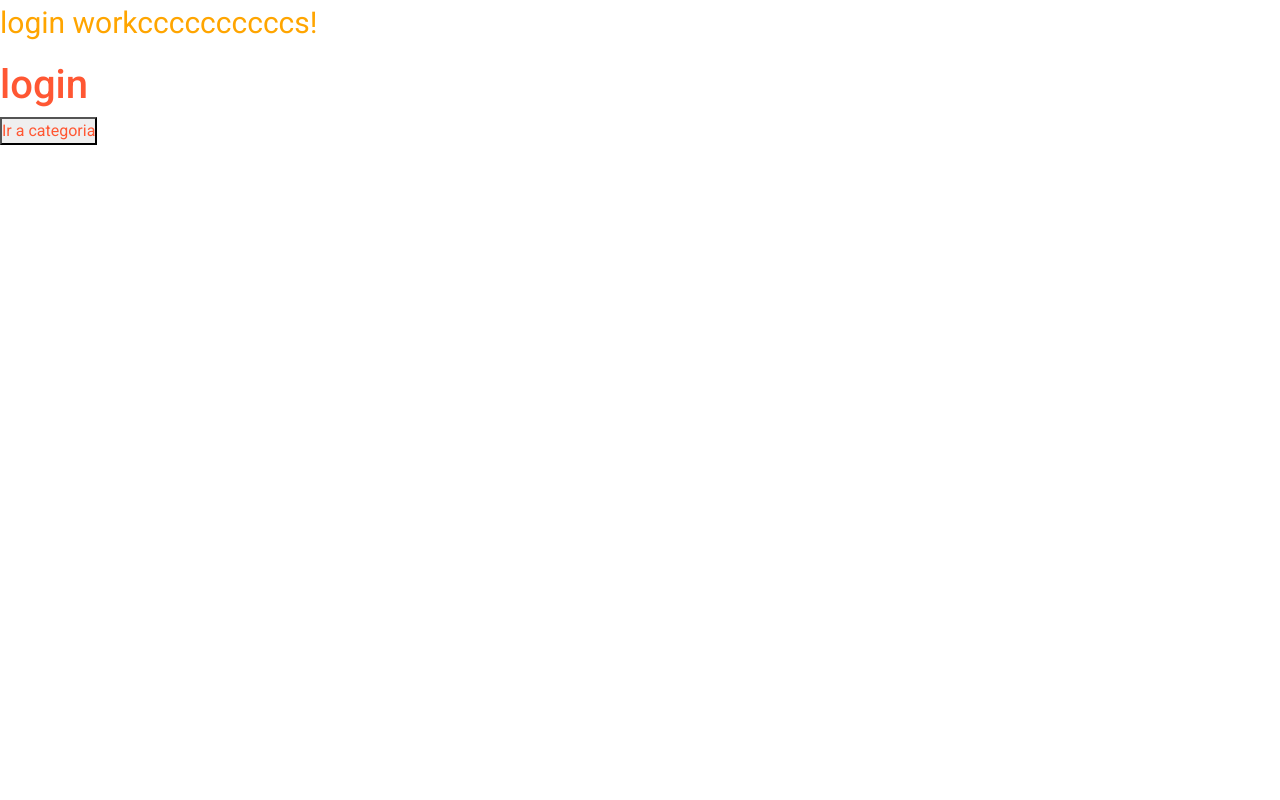
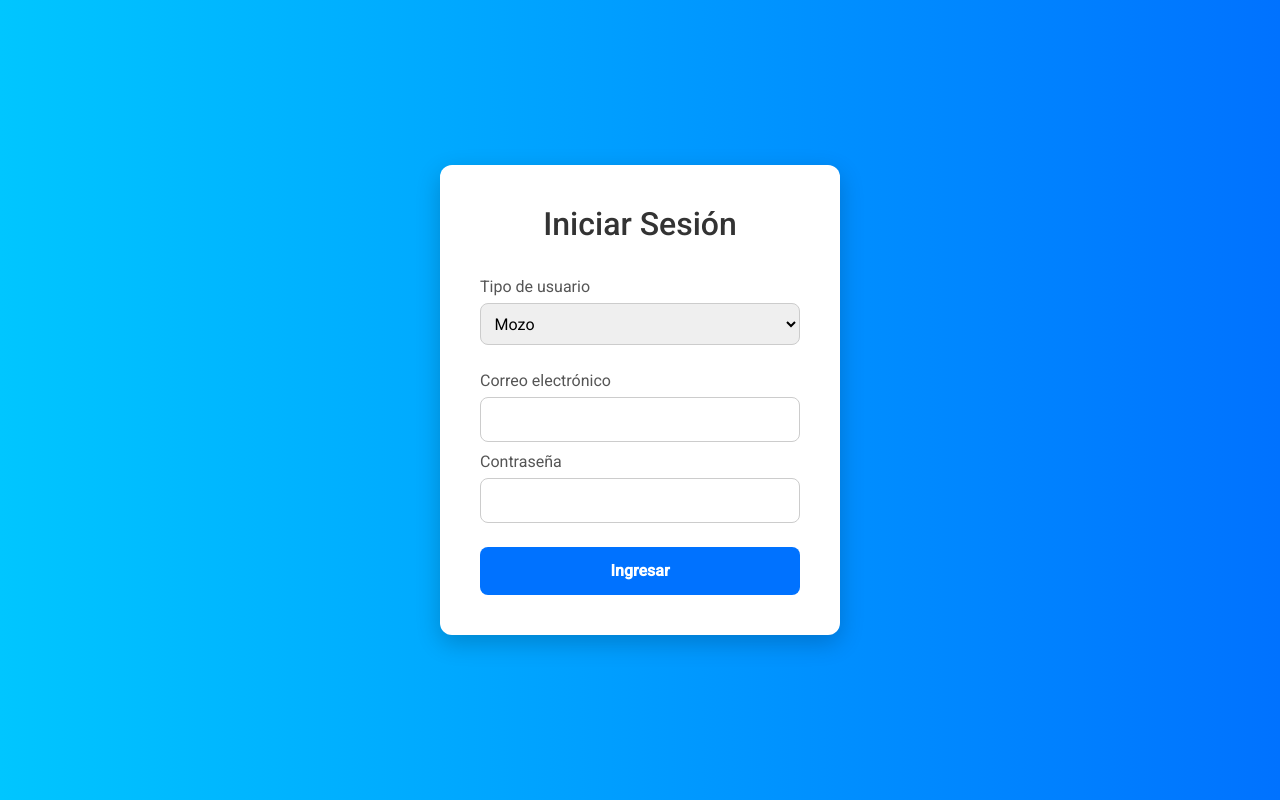
Before and after one commit to Gonzalx-L/frontend---Wasabi-Limon, an Angular app: page /login in a window 1280 px wide. Built offline with nearby package versions, Linux system fonts and the light colour scheme.

Commit message:
Implementacion de login para mozo y administrador

```diff
--- a/src/app/app.config.ts
+++ b/src/app/app.config.ts
@@ -1,8 +1,8 @@
 import { ApplicationConfig, provideZoneChangeDetection } from '@angular/core';
 import { provideRouter } from '@angular/router';
-import { provideHttpClient } from '@angular/common/http';
+import { provideHttpClient, withFetch } from '@angular/common/http';
+import { routes } from './app.routes';
 
-import { routes } from './app.routes';
 import {
   provideClientHydration,
   withEventReplay,
@@ -13,6 +13,6 @@ export const appConfig: ApplicationConfig = {
     provideZoneChangeDetection({ eventCoalescing: true }),
     provideRouter(routes),
     provideClientHydration(withEventReplay()),
-    provideHttpClient(),
+    provideHttpClient(withFetch()),
   ],
 };
--- a/src/app/components/layout/sidebar/sidebar.component.html
+++ b/src/app/components/layout/sidebar/sidebar.component.html
@@ -11,7 +11,7 @@
       <a routerLink="/categoria" class="nav-link text-white">Categorías</a>
     </li>
     <li class="nav-item mb-2">
-      <a routerLink="/empleados" class="nav-link text-white">Empleados</a>
+      <a routerLink="/orden" class="nav-link text-white">Orden</a>
     </li>
     <li class="nav-item mb-2">
       <a routerLink="/mesas" class="nav-link text-white">Mesas</a>
--- a/src/app/components/login/login.component.html
+++ b/src/app/components/login/login.component.html
@@ -1,3 +1,25 @@
-<p>login workccccccccccs!</p>
-<h1> {{nombre}} </h1>
-<button routerLink="/categoria">   Ir a categoria    </button>
+<div class="login-container">
+  <div class="login-box">
+    <h2>Iniciar Sesión</h2>
+
+    <form (ngSubmit)="login()" class="login-form">
+      <label for="tipoUsuario">Tipo de usuario</label>
+      <select id="tipoUsuario" [(ngModel)]="tipoUsuario" name="tipoUsuario" required>
+        <option value="mozo">Mozo</option>
+        <option value="admin">Administrador</option>
+      </select>
+
+      <label for="correo">Correo electrónico</label>
+      <input type="email" id="correo" [(ngModel)]="correo" name="correo" required />
+
+      <label for="password">Contraseña</label>
+      <input type="password" id="password" [(ngModel)]="password" name="password" required />
+
+      <div *ngIf="error" class="error-message">
+        {{ error }}
+      </div>
+
+      <button type="submit">Ingresar</button>
+    </form>
+  </div>
+</div>
--- a/src/app/components/login/login.component.scss
+++ b/src/app/components/login/login.component.scss
@@ -1,12 +1,79 @@
+.login-container {
+  display: flex;
+  justify-content: center;
+  align-items: center;
+  height: 100vh;
+  background: linear-gradient(to right, #00c6ff, #0072ff);
+}
 
-$color-texto: #ff5733;
+.login-box {
+  background: white;
+  padding: 2.5rem;
+  border-radius: 12px;
+  box-shadow: 0 8px 25px rgba(0, 0, 0, 0.2);
+  width: 100%;
+  max-width: 400px;
+}
 
-h1{
-  color: $color-texto
+.login-box h2 {
+  text-align: center;
+  margin-bottom: 1.5rem;
+  color: #333;
 }
-button{
-  color:$color-texto
+
+.login-form {
+  display: flex;
+  flex-direction: column;
+
+  label {
+    margin-top: 0.5rem;
+    margin-bottom: 0.25rem;
+    color: #555;
+  }
+
+  input {
+    padding: 0.6rem;
+    border-radius: 8px;
+    border: 1px solid #ccc;
+    outline: none;
+    transition: border-color 0.3s;
+
+    &:focus {
+      border-color: #0072ff;
+    }
+  }
+
+  select {
+    padding: 0.6rem;
+    border-radius: 8px;
+    border: 1px solid #ccc;
+    margin-bottom: 1rem;
+    outline: none;
+
+    &:focus {
+        border-color: #0072ff;
+    }
+  }
+
+  .error-message {
+    color: red;
+    font-size: 0.9rem;
+    margin-top: 0.5rem;
+  }
+
+  button {
+    margin-top: 1.5rem;
+    padding: 0.75rem;
+    background-color: #0072ff;
+    color: white;
+    border: none;
+    border-radius: 8px;
+    font-weight: bold;
+    cursor: pointer;
+    transition: background-color 0.3s;
+
+    &:hover {
+      background-color: #005edb;
+    }
+  }
 }
-p{
-  font-size: 30px;
-}
--- a/src/app/components/login/login.component.ts
+++ b/src/app/components/login/login.component.ts
@@ -1,12 +1,50 @@
 import { Component } from '@angular/core';
-import { RouterModule } from '@angular/router';
+import { RouterModule, Router } from '@angular/router';
+import { FormsModule } from '@angular/forms';
+import { CommonModule } from '@angular/common';
+import { AuthService, LoginRequest } from '../../services/auth.service';
 
 @Component({
   selector: 'app-login',
-  imports: [RouterModule],
+  standalone: true,
+  imports: [RouterModule, FormsModule,CommonModule],
   templateUrl: './login.component.html',
   styleUrl: './login.component.scss',
 })
 export class LoginComponent {
-  nombre: string = 'login';
+  correo = '';
+  password = '';
+  tipoUsuario = 'mozo';
+  error = '';
+
+  constructor(private authService: AuthService, private router: Router) {}
+
+  login() {
+    const request: LoginRequest = {
+      correo: this.correo,
+      password: this.password
+    };
+
+    if (this.tipoUsuario === 'mozo') {
+      this.authService.loginMozo(request).subscribe({
+        next: (mozo) => {
+          console.log('Login exitoso del mozo:', mozo);
+          this.router.navigate(['/categoria']);
+        },
+        error: () => {
+          this.error = 'Usuario o contraseña incorrectos (mozo)';
+        }
+      });
+    } else if (this.tipoUsuario === 'admin') {
+      this.authService.loginAdmin(request).subscribe({
+        next: (admin) => {
+          console.log('Login exitoso del administrador:', admin);
+          this.router.navigate(['/categoria']);
+        },
+        error: () => {
+          this.error = 'Usuario o contraseña incorrectos (admin)';
+        }
+      });
+    }
+  }
 }
--- /dev/null
+++ b/src/app/services/auth.service.ts
@@ -0,0 +1,41 @@
+// src/app/services/auth.service.ts
+
+import { Injectable } from '@angular/core';
+import { HttpClient } from '@angular/common/http';
+import { Observable } from 'rxjs';
+
+export interface LoginRequest {
+  correo: string;
+  password: string;
+}
+
+export interface Mozo {
+  codMoz: string;
+  nomMoz: string;
+  correoMoz: string;
+  img1Moz_base64?: string;
+}
+
+export interface Administrador {
+  codAdm: string;
+  nomAdm: string;
+  correoAdm: string;
+  img1Adm_base64?: string;
+}
+
+@Injectable({
+  providedIn: 'root'
+})
+export class AuthService {
+  private backendUrl = 'http://localhost:8080/api/auth';
+
+  constructor(private http: HttpClient) {}
+
+  loginMozo(data: LoginRequest): Observable<Mozo> {
+    return this.http.post<Mozo>(`${this.backendUrl}/login-mozo`, data);
+  }
+
+  loginAdmin(data: LoginRequest): Observable<Administrador> {
+    return this.http.post<Administrador>(`${this.backendUrl}/login-admin`, data);
+  }
+}
```
